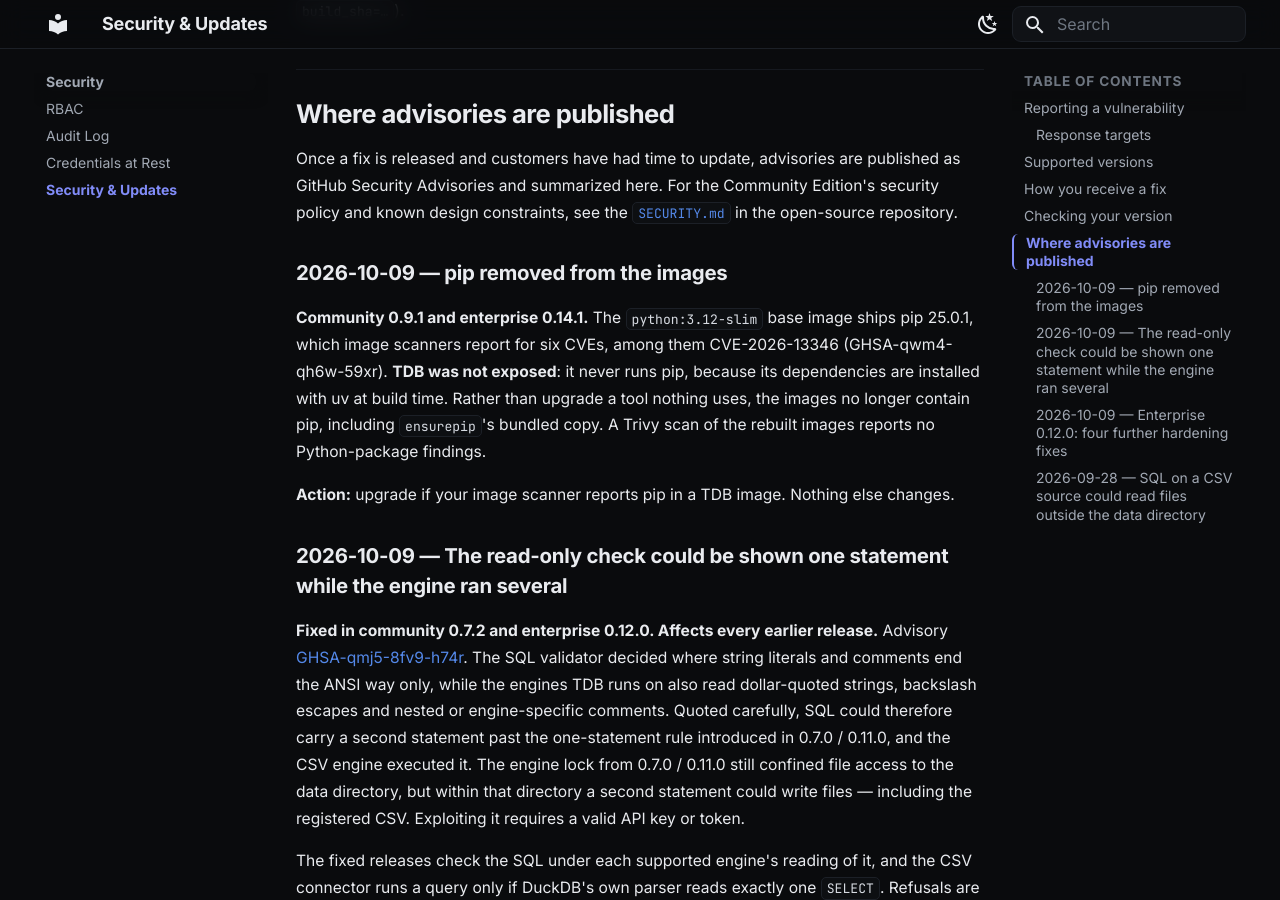
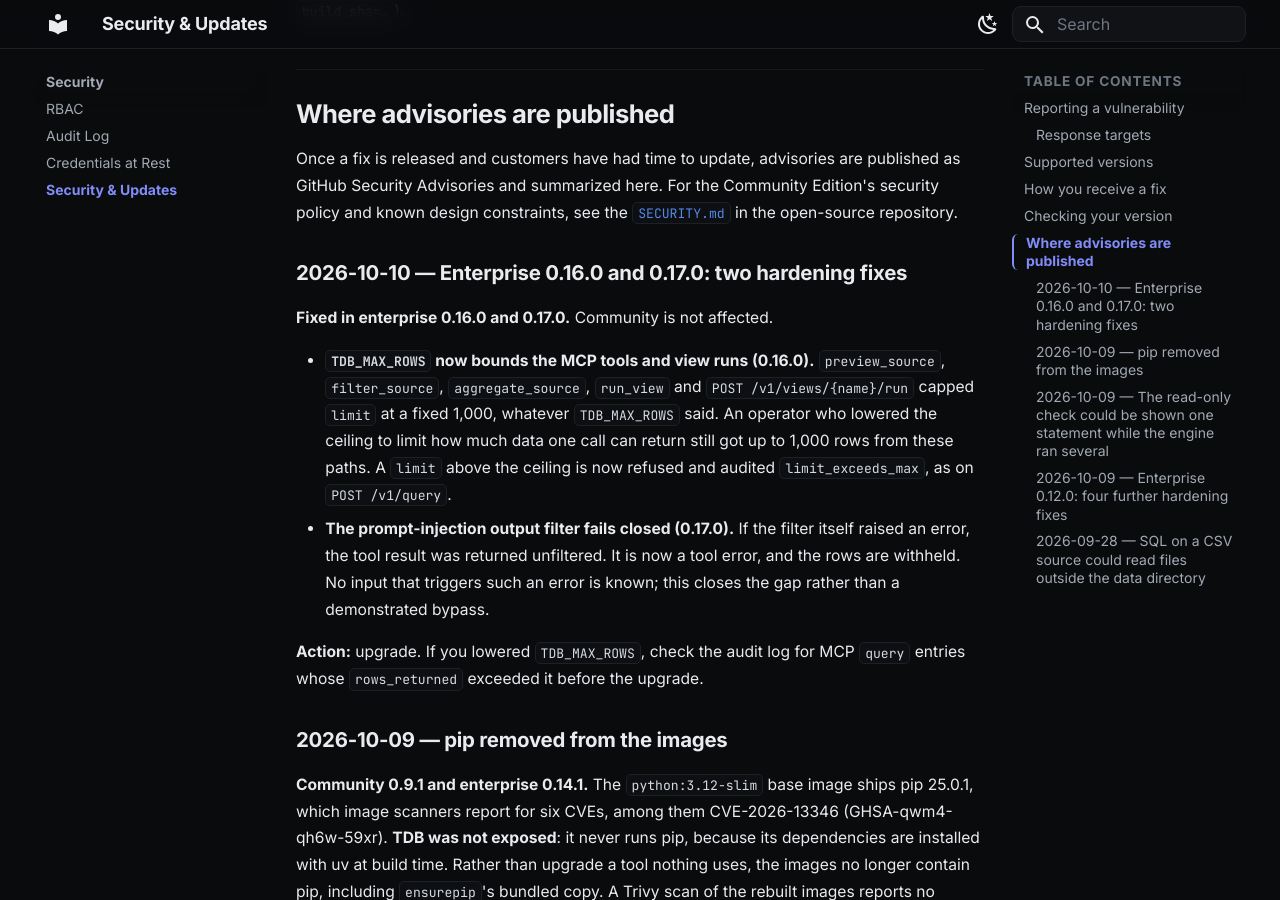
Before and after one commit to tdb-project/tdb-docs, an MkDocs documentation site: the page built from docs/security/updates.md, in a window 1280 px wide and 900 px high, scrolled down 2111 px. Built offline with MkDocs 1.6.1 and Material for MkDocs 9.7.7, drawn with Linux system fonts in a browser that asks for light colours.

Commit message:
docs: IT-admin guide for 0.16–0.18 (CIMD egress + env var, TDB_MAX_ROWS on every path, MCP client in audit); security updates entry for 0.16.0/0.17.0 hardening
Co-Authored-By: Claude Opus 5.5 <noreply@anthropic.com>

```diff
--- a/docs/security/updates.md
+++ b/docs/security/updates.md
@@ -90,6 +90,25 @@ Edition's security policy and known design constraints, see the
 [`SECURITY.md`](https://github.com/tdb-project/tdb-community/blob/main/SECURITY.md)
 in the open-source repository.
 
+### 2026-10-10 — Enterprise 0.16.0 and 0.17.0: two hardening fixes
+
+**Fixed in enterprise 0.16.0 and 0.17.0.** Community is not affected.
+
+- **`TDB_MAX_ROWS` now bounds the MCP tools and view runs (0.16.0).**
+  `preview_source`, `filter_source`, `aggregate_source`, `run_view` and
+  `POST /v1/views/{name}/run` capped `limit` at a fixed 1,000, whatever
+  `TDB_MAX_ROWS` said. An operator who lowered the ceiling to limit how much
+  data one call can return still got up to 1,000 rows from these paths. A
+  `limit` above the ceiling is now refused and audited `limit_exceeds_max`, as
+  on `POST /v1/query`.
+- **The prompt-injection output filter fails closed (0.17.0).** If the filter
+  itself raised an error, the tool result was returned unfiltered. It is now a
+  tool error, and the rows are withheld. No input that triggers such an error is
+  known; this closes the gap rather than a demonstrated bypass.
+
+**Action:** upgrade. If you lowered `TDB_MAX_ROWS`, check the audit log for MCP
+`query` entries whose `rows_returned` exceeded it before the upgrade.
+
 ### 2026-10-09 — pip removed from the images
 
 **Community 0.9.1 and enterprise 0.14.1.** The `python:3.12-slim` base image
```
Also changed, not shown: docs/deployment/it-admin-guide.md (+9 -3 lines).
